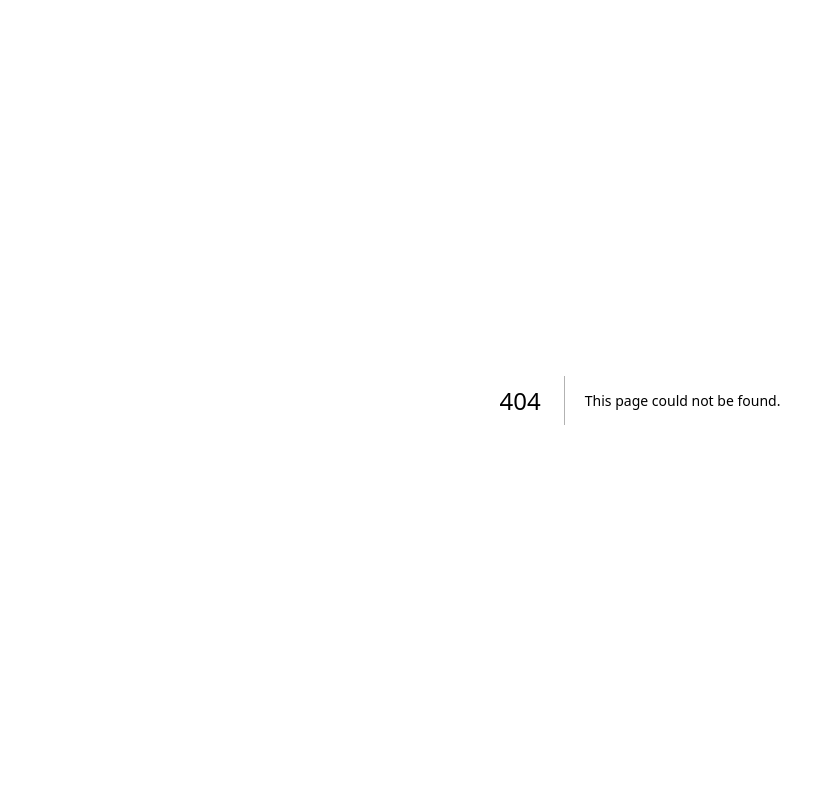
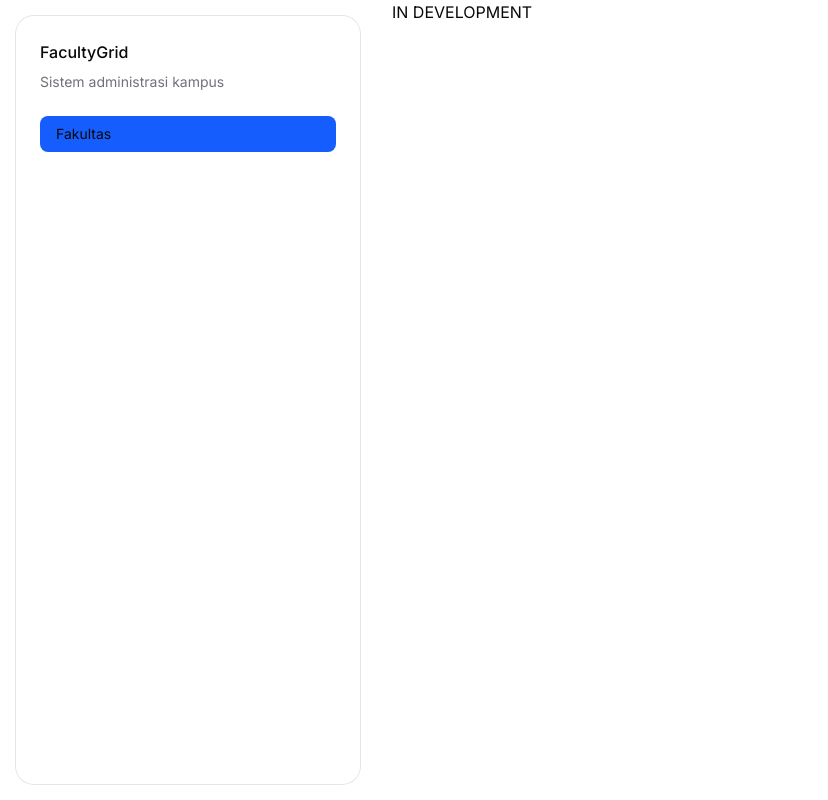
Before and after one commit to RDA-12/faculty-grid-web, a Next.js app: page /dashboard/faculties/create in a window 1280 px wide. Before the commit this address had no page. Shown: the whole page, without its empty margins (0-828 px from the left). Built offline with nearby package versions, Linux system fonts and the light colour scheme.

Commit message:
feat(dashboard): add sidebar layout

```diff
--- /dev/null
+++ b/src/app/dashboard/faculties/create/page.tsx
@@ -0,0 +1,3 @@
+export default function CreateFacultyPage() {
+  return <div>IN DEVELOPMENT</div>
+}
--- /dev/null
+++ b/src/app/dashboard/layout.tsx
@@ -0,0 +1,14 @@
+import { DashboardSidebar } from '@/components/nav/dashboard-sidebar'
+
+export default function DashboardLayout({
+  children,
+}: LayoutProps<'/dashboard'>) {
+  return (
+    <div className="h-vh w-vw flex flex-row gap-8">
+      <nav className="min-w-90 h-dvh pl-4 py-4">
+        <DashboardSidebar />
+      </nav>
+      {children}
+    </div>
+  )
+}
--- /dev/null
+++ b/src/app/dashboard/page.tsx
@@ -0,0 +1,3 @@
+export default function DashboardPage() {
+  return <div>IN DEVELOPMENT</div>
+}
--- /dev/null
+++ b/src/components/nav/dashboard-sidebar.tsx
@@ -0,0 +1,40 @@
+import Link from 'next/link'
+import {
+  Card,
+  CardContent,
+  CardDescription,
+  CardHeader,
+  CardTitle,
+} from '../ui/card'
+import type { Route } from 'next'
+
+export function DashboardSidebar() {
+  return (
+    <Card className="h-full">
+      <CardHeader>
+        <CardTitle>FacultyGrid</CardTitle>
+        <CardDescription>Sistem administrasi kampus</CardDescription>
+      </CardHeader>
+      <CardContent>
+        <div className="flex flex-col gap-4">
+          <NavItem href="/dashboard/faculties/create" label="Fakultas" />
+        </div>
+      </CardContent>
+    </Card>
+  )
+}
+
+type NavItemProps = {
+  label: string
+  href: Route
+}
+
+function NavItem({ label, href }: NavItemProps) {
+  return (
+    <div className="bg-sidebar-primary py-2 px-4 rounded-md hover:bg-primary">
+      <Link href={href} className="size-full block">
+        {label}
+      </Link>
+    </div>
+  )
+}
```
